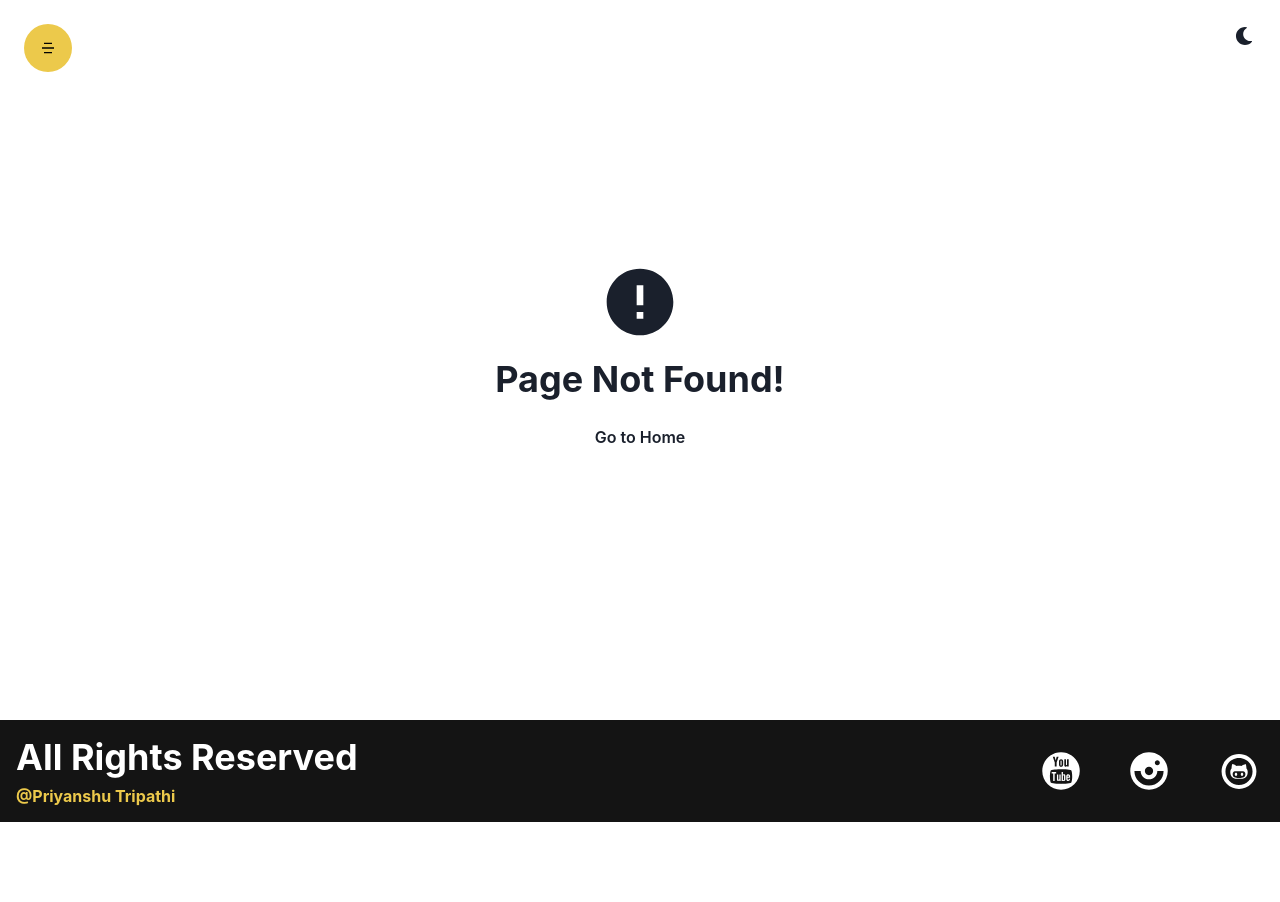
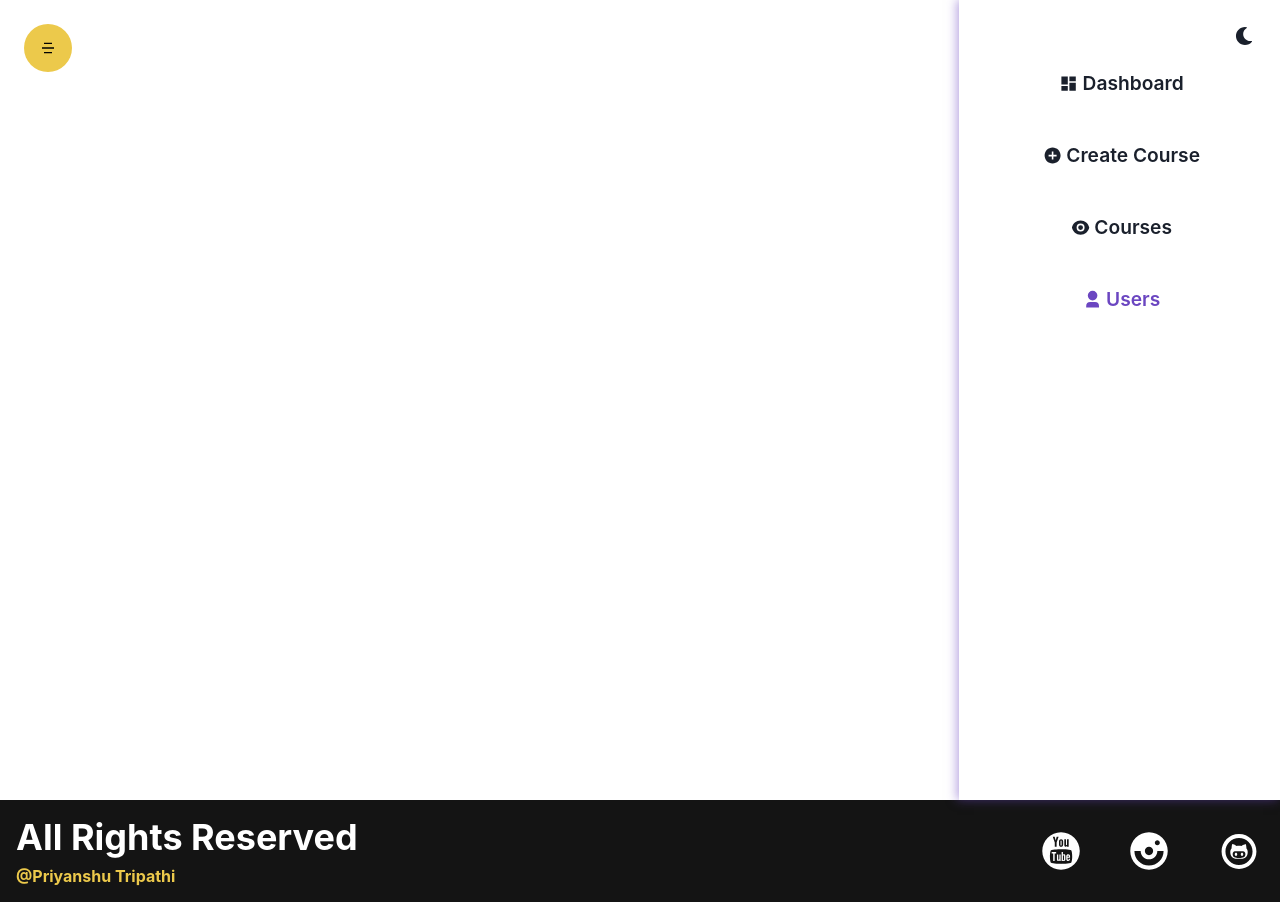
Before and after one commit to tripathi08/EduStream, a React (Create React App) app in the folder client/: page /admin/users in a window 1280 px wide. Before the commit this address had no page. Before the commit the page ends 822 px from the top, so only its background shows below. Built offline with nearby package versions, Linux system fonts and the light colour scheme.

Commit message:
added admin components and created admin sidebar

```diff
--- a/client/src/App.js
+++ b/client/src/App.js
@@ -19,6 +19,10 @@
 import Profile from './components/Profile/Profile';
 import ChangePassword from './components/Profile/ChangePassword';
 import UpdateProfile from './components/Profile/UpdateProfile';
+import Dashboard from './components/Admin/Dashboard/Dashboard';
+import CreateCourse from './components/Admin/CreateCourse/CreateCourse';
+import AdminCourses from './components/Admin/AdminCourses/AdminCourses';
+import Users from './components/Admin/Users/Users';
 
 function App() {
 
@@ -47,6 +51,11 @@
         <Route path='*' element={<NotFound/>}/>
         <Route path='/paymentsuccess' element={<PaymentSuccess/>}/>
         <Route path='/paymentfail' element={<PaymentFail/>}/>
+        {/*Admin Routes*/}
+        <Route path='/admin/dashboard' element={<Dashboard/>}/>
+        <Route path='/admin/createcourse' element={<CreateCourse/>}/>
+        <Route path='/admin/courses' element={<AdminCourses/>}/>
+        <Route path='/admin/users' element={<Users/>}/>
       </Routes>
       <Footer/>
     </BrowserRouter>
--- /dev/null
+++ b/client/src/components/Admin/AdminCourses/AdminCourses.jsx
@@ -0,0 +1,19 @@
+import { Box, Grid } from '@chakra-ui/react'
+import React from 'react'
+import cursor from "../../../assets/images/cursor.png"
+import Sidebar from '../Sidebar'
+
+const AdminCourses = () => {
+  return (
+
+      <Grid css={{
+        cursor:`url(${cursor}),default`
+    }} minH={'100vh'} templateColumns={['1fr','5fr 1fr']}>
+      <Box></Box>
+      <Sidebar/>
+    </Grid>
+
+  )
+}
+
+export default AdminCourses
--- /dev/null
+++ b/client/src/components/Admin/CreateCourse/CreateCourse.jsx
@@ -0,0 +1,18 @@
+import { Box, Grid } from '@chakra-ui/react'
+import React from 'react'
+import cursor from "../../../assets/images/cursor.png"
+import Sidebar from '../Sidebar'
+
+const CreateCourse = () => {
+  return (
+       <Grid css={{
+        cursor:`url(${cursor}),default`
+    }} minH={'100vh'} templateColumns={['1fr','5fr 1fr']}>
+      <Box></Box>
+      <Sidebar/>
+    </Grid>
+
+  )
+}
+
+export default CreateCourse
--- /dev/null
+++ b/client/src/components/Admin/Dashboard/Dashboard.jsx
@@ -0,0 +1,17 @@
+import { Box, Grid } from '@chakra-ui/react'
+import React from 'react'
+import cursor from "../../../assets/images/cursor.png"
+import Sidebar from '../Sidebar'
+
+const Dashboard = () => {
+  return (
+    <Grid css={{
+        cursor:`url(${cursor}),default`
+    }} minH={'100vh'} templateColumns={['1fr','5fr 1fr']}>
+      <Box></Box>
+      <Sidebar/>
+    </Grid>
+  )
+}
+
+export default Dashboard
--- /dev/null
+++ b/client/src/components/Admin/Sidebar.jsx
@@ -0,0 +1,29 @@
+import { Button, VStack } from '@chakra-ui/react'
+import React from 'react'
+import { RiAddCircleFill, RiDashboardFill, RiEyeFill, RiUser3Fill } from 'react-icons/ri'
+import { Link, useLocation } from 'react-router-dom'
+
+const Sidebar = () => {
+    const location=useLocation();
+  return (
+    <VStack spacing={"8"} p={"16"} boxShadow={'-2px 0 10px rgba(107,70,193,0.5)'}>
+      <LinkButton Icon={RiDashboardFill} text={"Dashboard"} url="dashboard" active={location.pathname==="/admin/dashboard"}/>
+      <LinkButton Icon={RiAddCircleFill} text={"Create Course"} url="createcourse" active={location.pathname==="/admin/createcourse"}/>
+      <LinkButton Icon={RiEyeFill} text={"Courses"} url="courses" active={location.pathname==="/admin/courses"}/>
+      <LinkButton Icon={RiUser3Fill} text={"Users"} url="users" active={location.pathname==="/admin/users"}/>
+      </VStack>
+  )
+}
+
+export default Sidebar;
+
+function LinkButton({url,Icon,text,active}){
+    return (
+        <Link to={`/admin/${url}`}>
+        <Button fontSize={"larger"} variant={"ghost"} colorScheme={active?'purple':''}>
+           <Icon style={{margin:'4px'}}/>
+           {text}
+        </Button>
+      </Link>
+    )
+}
--- /dev/null
+++ b/client/src/components/Admin/Users/Users.jsx
@@ -0,0 +1,17 @@
+import { Box, Grid } from '@chakra-ui/react'
+import React from 'react'
+import cursor from "../../../assets/images/cursor.png"
+import Sidebar from '../Sidebar'
+
+const Users = () => {
+  return (
+    <Grid css={{
+        cursor:`url(${cursor}),default`
+    }} minH={'100vh'} templateColumns={['1fr','5fr 1fr']}>
+      <Box></Box>
+      <Sidebar/>
+    </Grid>
+  )
+}
+
+export default Users
```
